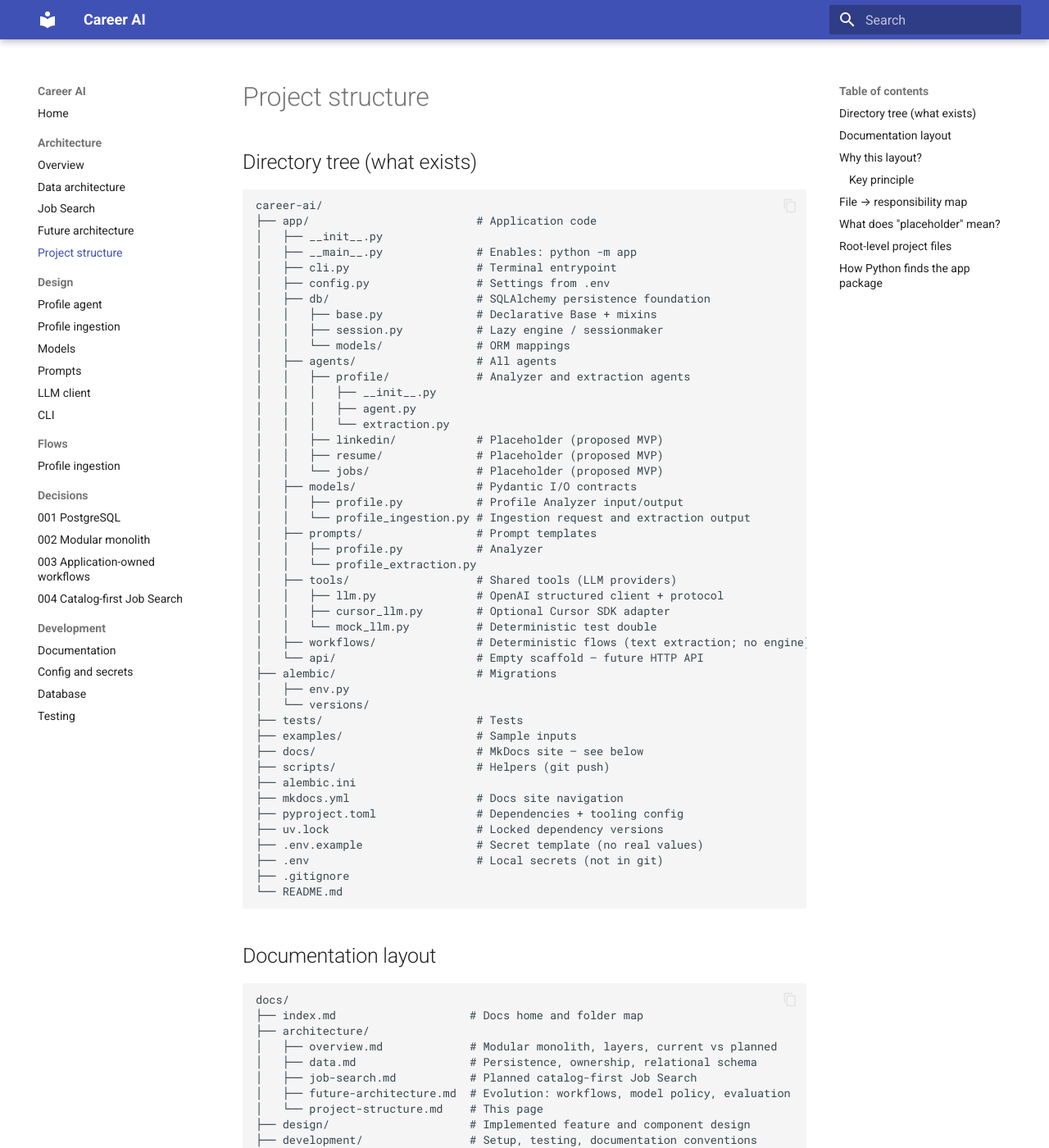
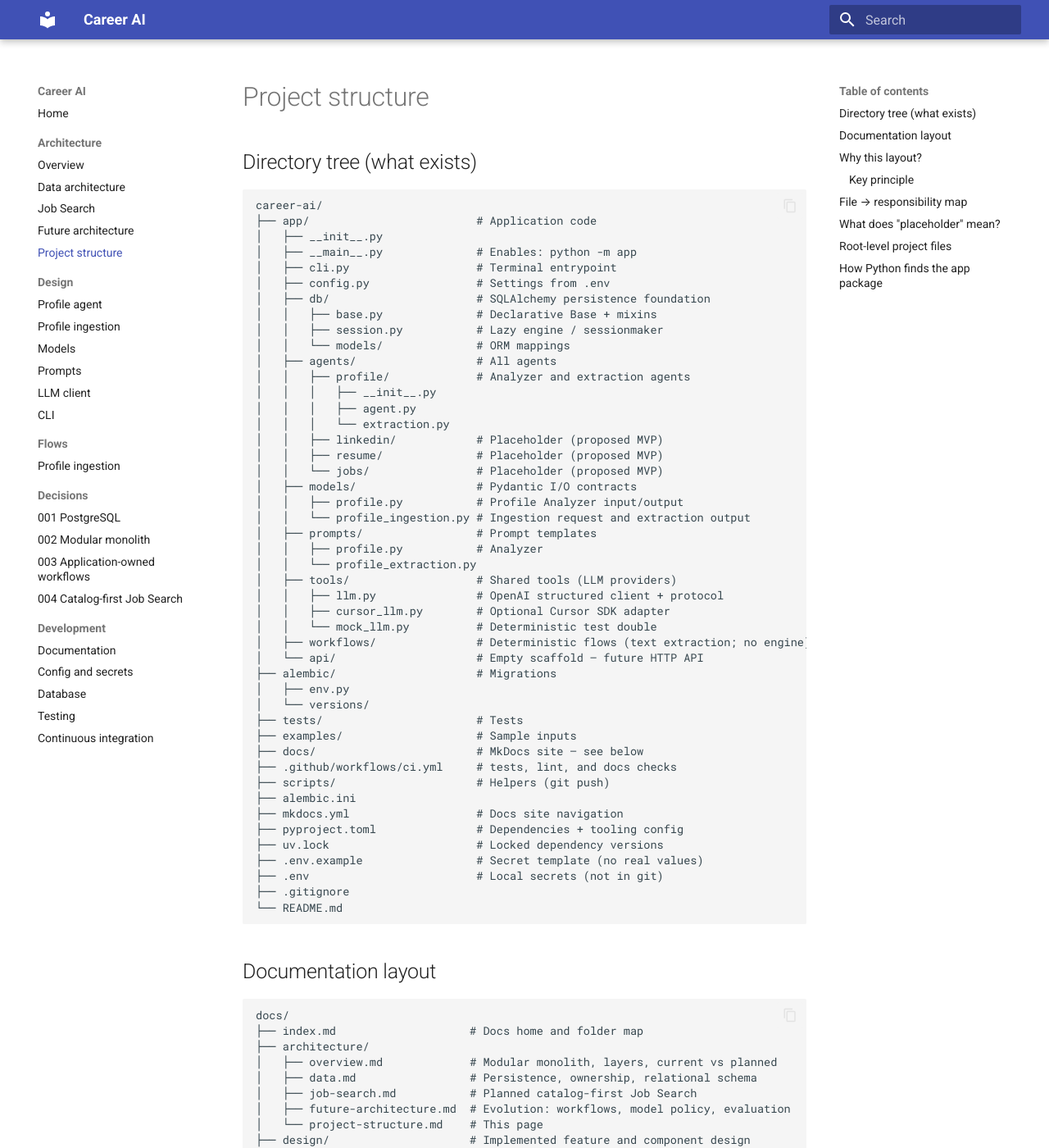
Before and after one commit to shira-ozana/career-ai, an MkDocs documentation site: the page built from docs/architecture/project-structure.md, in a window 1280 px wide and 1400 px high. Shown: the whole window at 82% size. Built offline with MkDocs 1.6.1 and Material for MkDocs 9.7.7, drawn with Linux system fonts in a browser that asks for light colours; some of the changed text lies outside the part shown.

Commit message:
Add CI checks so tests, lint, and docs run on every branch.
Co-authored-by: Cursor <cursoragent@cursor.com>

```diff
--- a/docs/architecture/project-structure.md
+++ b/docs/architecture/project-structure.md
@@ -39,6 +39,7 @@ career-ai/
 ├── tests/                       # Tests
 ├── examples/                    # Sample inputs
 ├── docs/                        # MkDocs site – see below
+├── .github/workflows/ci.yml     # tests, lint, and docs checks
 ├── scripts/                     # Helpers (git push)
 ├── alembic.ini
 ├── mkdocs.yml                   # Docs site navigation
@@ -62,7 +63,7 @@ docs/
 │   ├── future-architecture.md  # Evolution: workflows, model policy, evaluation
 │   └── project-structure.md    # This page
 ├── design/                     # Implemented feature and component design
-├── development/                # Setup, testing, documentation conventions
+├── development/                # Setup, testing, CI, documentation conventions
 ├── adr/
     ├── 001-postgresql.md
     ├── 002-modular-monolith.md
@@ -74,7 +75,7 @@ docs/
 
 Do not add empty placeholder pages.
 
-Guidelines: [Documentation](../development/documentation.md). Database setup: [Database](../development/database.md).
+Guidelines: [Documentation](../development/documentation.md). Database setup: [Database](../development/database.md). Checks: [Continuous integration](../development/ci.md).
 
 ## Why this layout?
 
--- a/mkdocs.yml
+++ b/mkdocs.yml
@@ -58,3 +58,4 @@ nav:
       - Config and secrets: development/config.md
       - Database: development/database.md
       - Testing: development/testing.md
+      - Continuous integration: development/ci.md
```
Also changed, not shown: docs/development/ci.md (added, +37 -0 lines), docs/development/testing.md (+4 -0 lines), 1 other file.
